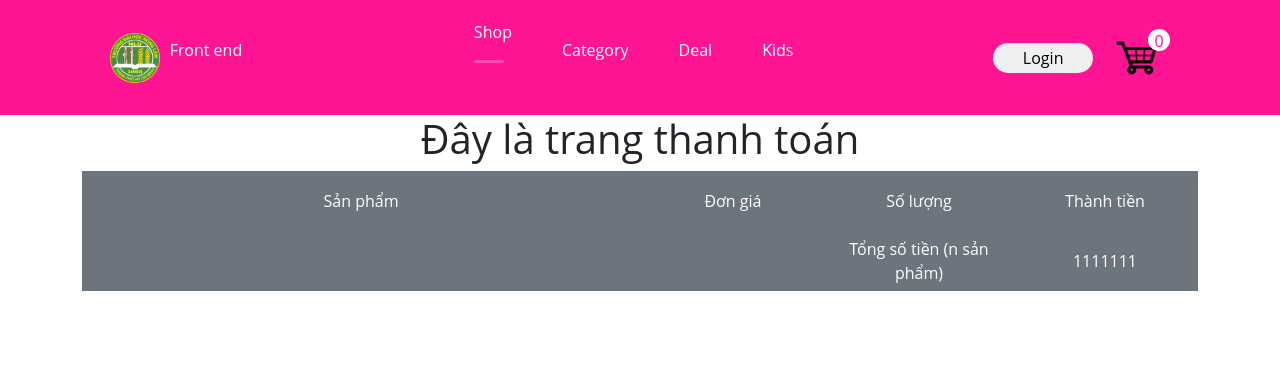
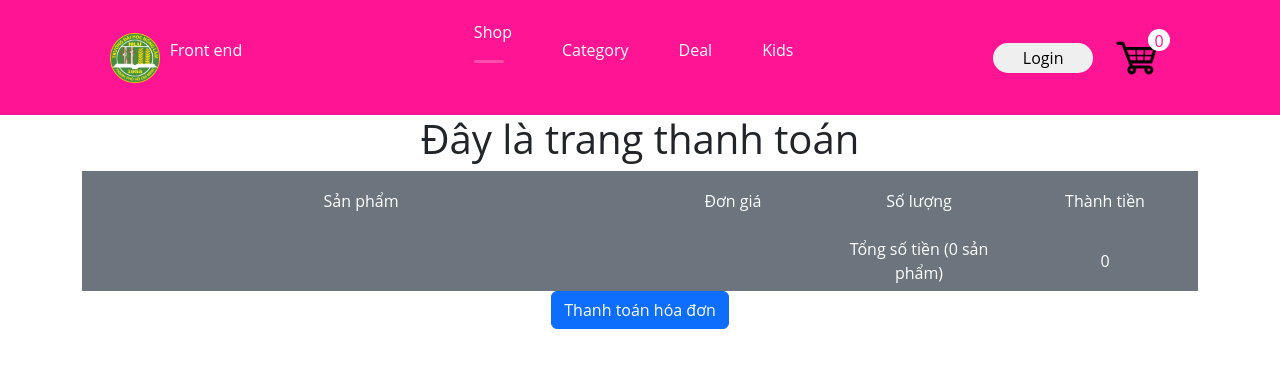
Before and after one commit to NguyenDuyDong862003/e-commerce, a React (Create React App) app: page /checkout in a window 1280 px wide. Shown: the top 368 px of the page. Built offline with nearby package versions, Linux system fonts and the light colour scheme.

Commit message:
trang checkout đã xong phần ra 1 đơn hàng hoàn tất (đếm tổng sản phẩm đã tích và tổng tiền)

```diff
--- a/src/component/Cart.tsx
+++ b/src/component/Cart.tsx
@@ -4,9 +4,11 @@ import './Cart.css';
 import {useDispatch, useSelector} from "react-redux";
 import {addCart, delCart, setQuantityItem, setCheckoutItem} from "../store/Action";
 import {Link} from "react-router-dom";
+import {useNavigate} from 'react-router-dom';
 
 function Cart() {
     const cart = useSelector((state: any) => state.cart);
+    const navigate = useNavigate(); // sử dụng để điều hướng
     return (
         <div>
             <h1>Đây là trang giỏ hàng</h1>
@@ -85,6 +87,7 @@ function Cart() {
             </div>
             <div className="btn btn-primary"
                  onClick={() => {
+                     navigate('/checkout');
                  }}>Thanh toán những món hàng đã tích chọn trong giỏ
             </div>
         </div>
@@ -110,6 +113,7 @@ export function Product(data: any) {
                            dispatch(setCheckoutItem({id: product.id, isCheckout: event.target.checked}))
                        }
                        }
+                       checked={product.isCheckout}
                 />
             </div>
             <div className="col-4 d-flex gap-2">
--- a/src/component/Checkout.tsx
+++ b/src/component/Checkout.tsx
@@ -6,6 +6,20 @@ import './Checkout.css';
 
 function Checkout() {
     const cart = useSelector((state: any) => state.cart);
+    let sumItem = cart.reduce((sum: number, item: any) => {
+        if (item.isCheckout) {
+            return sum + item.quantity;
+        }
+        return sum;
+    }, 0);
+
+    let sumAmount = cart.reduce((sum: number, item: any) => {
+        if (item.isCheckout) {
+            return sum + item.price * item.quantity;
+        }
+        return sum;
+    }, 0);
+
     return (
         <div>
             <h1>Đây là trang thanh toán</h1>
@@ -41,12 +55,16 @@ function Checkout() {
 
                 <div className="headerCheckout row text-bg-secondary d-flex justify-content-end">
                     <div className="col-2">
-                        Tổng số tiền (n sản phẩm)
+
+                        Tổng số tiền ({sumItem} sản phẩm)
                     </div>
                     <div className="col-2">
-                        1111111
+                        {sumAmount}
                     </div>
                 </div>
+            </div>
+            <div className="btn btn-primary">
+                Thanh toán hóa đơn
             </div>
         </div>);
 }
```
